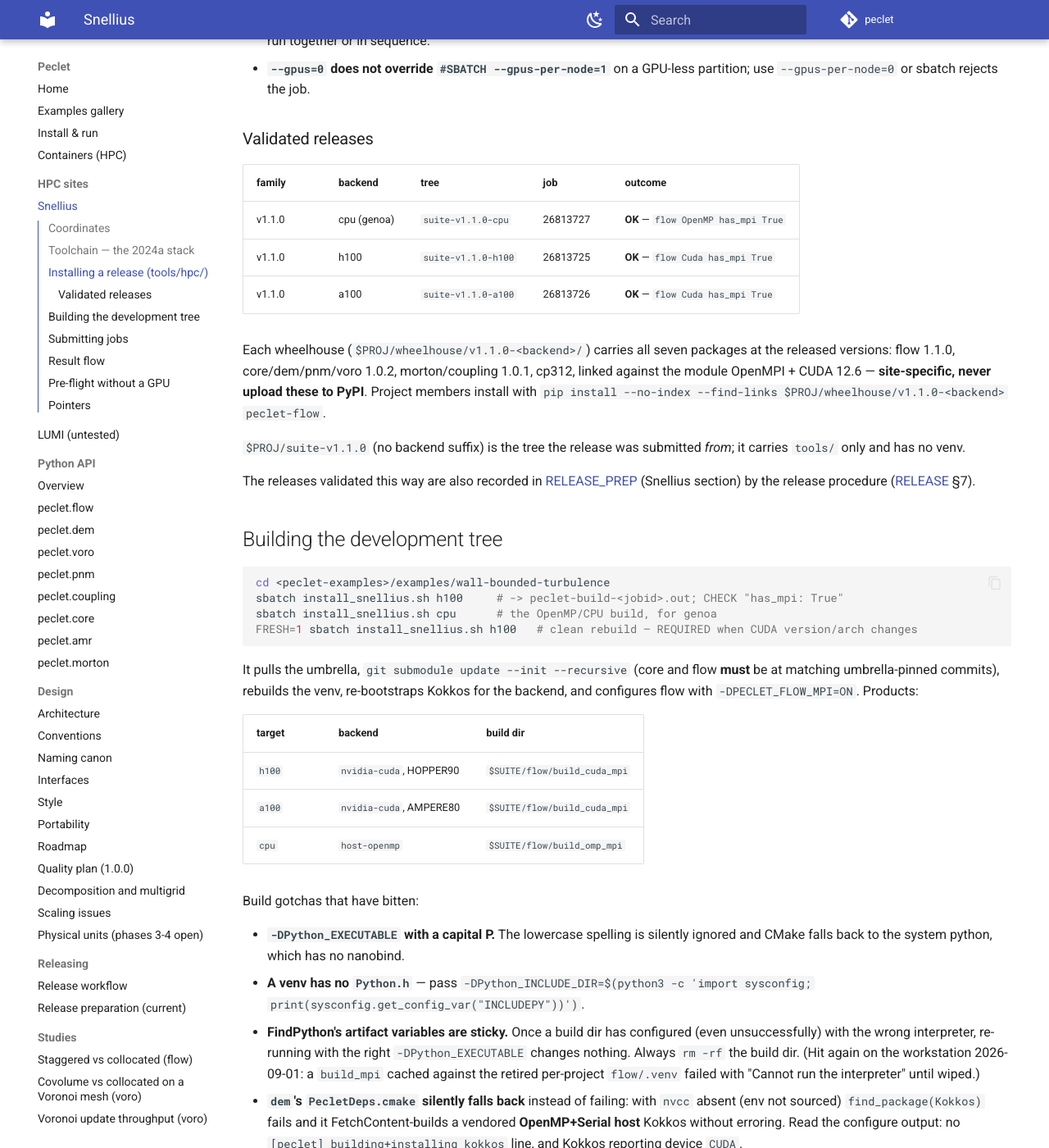
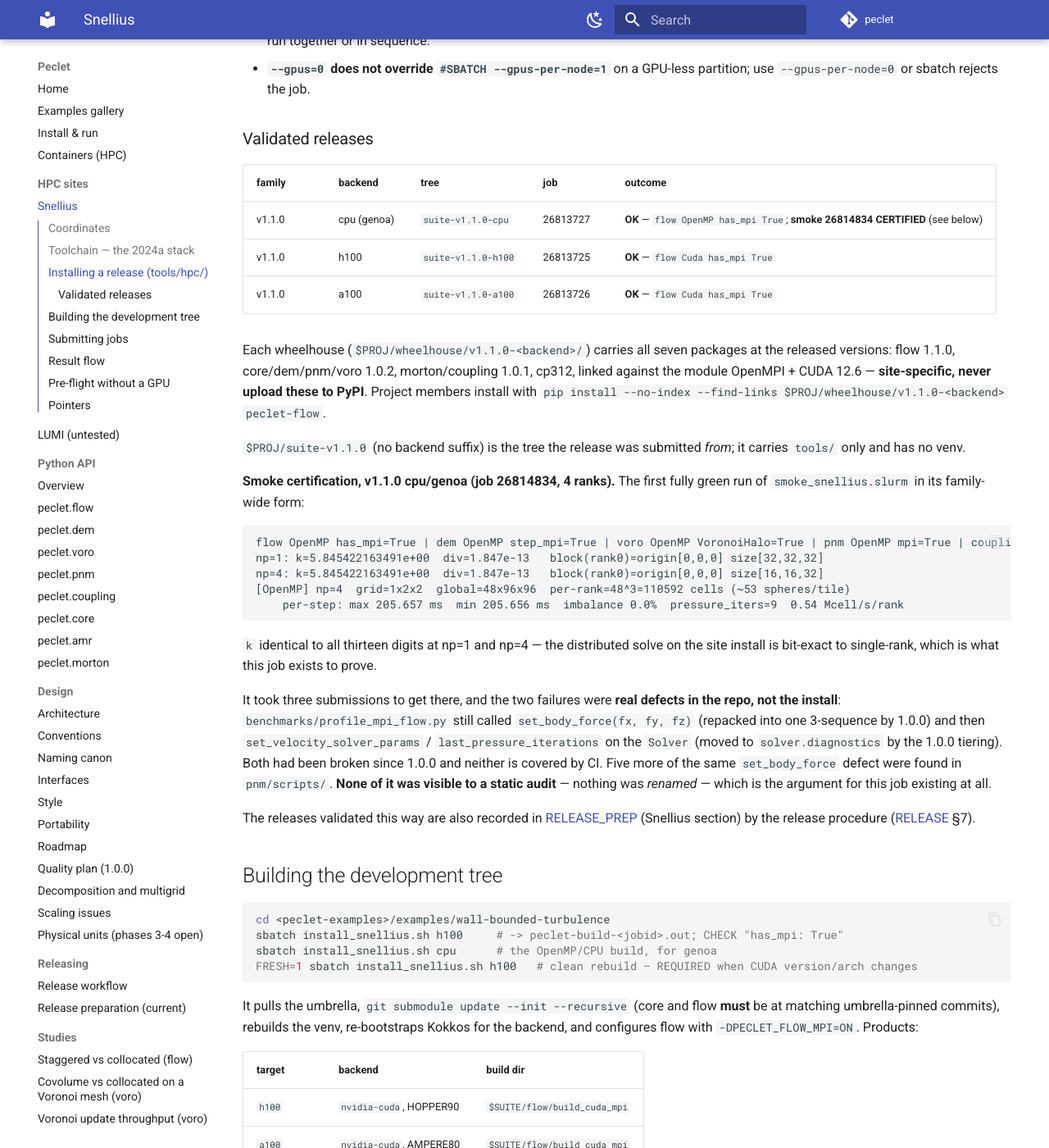
Before and after one commit to computational-chemical-engineering/peclet, an MkDocs documentation site: the page built from docs/SNELLIUS.md, in a window 1280 px wide and 1400 px high, scrolled down 1690 px. Shown: the whole window at 82% size. Built offline with MkDocs 1.6.1 and Material for MkDocs 9.7.7, drawn with Linux system fonts in a browser that asks for light colours; comment, search, counter and statistics services are not loaded.

Commit message:
SNELLIUS: the v1.1.0 cpu smoke certification, with its numbers
Job 26814834 — the first fully green run of smoke_snellius.slurm in its
family-wide form. k = 5.845422163491e+00 at np=1 and np=4, identical to all
thirteen digits: the distributed solve on the site install is bit-exact to
single-rank, which is the whole point of the job.

The record also states what the three submissions cost and why, because the two
failures were defects in the REPO rather than in the install — a repacked
signature and a tier move, both dating to 1.0.0, neither covered by CI, and
neither visible to any static audit because nothing was renamed.

Co-Authored-By: Claude Opus 5 <noreply@anthropic.com>
Claude-Session: https://claude.ai/code/session_015oTxBzztjajN9wPUYRPWaL

````diff
--- a/docs/SNELLIUS.md
+++ b/docs/SNELLIUS.md
@@ -72,7 +72,7 @@ in the script — the recipe above is the corrected one; see [RELEASE](RELEASE.m
 
 | family | backend | tree | job | outcome |
 |---|---|---|---|---|
-| v1.1.0 | cpu (genoa) | `suite-v1.1.0-cpu` | 26813727 | **OK** — `flow OpenMP has_mpi True` |
+| v1.1.0 | cpu (genoa) | `suite-v1.1.0-cpu` | 26813727 | **OK** — `flow OpenMP has_mpi True`; **smoke 26814834 CERTIFIED** (see below) |
 | v1.1.0 | h100 | `suite-v1.1.0-h100` | 26813725 | **OK** — `flow Cuda has_mpi True` |
 | v1.1.0 | a100 | `suite-v1.1.0-a100` | 26813726 | **OK** — `flow Cuda has_mpi True` |
 
@@ -83,6 +83,29 @@ with `pip install --no-index --find-links $PROJ/wheelhouse/v1.1.0-<backend> pecl
 
 `$PROJ/suite-v1.1.0` (no backend suffix) is the tree the release was submitted *from*; it carries
 `tools/` only and has no venv.
+
+**Smoke certification, v1.1.0 cpu/genoa (job 26814834, 4 ranks).** The first fully green run of
+`smoke_snellius.slurm` in its family-wide form:
+
+```
+flow OpenMP has_mpi=True | dem OpenMP step_mpi=True | voro OpenMP VoronoiHalo=True | pnm OpenMP mpi=True | coupling=True
+np=1: k=5.845422163491e+00  div=1.847e-13   block(rank0)=origin[0,0,0] size[32,32,32]
+np=4: k=5.845422163491e+00  div=1.847e-13   block(rank0)=origin[0,0,0] size[16,16,32]
+[OpenMP] np=4  grid=1x2x2  global=48x96x96  per-rank=48^3=110592 cells (~53 spheres/tile)
+    per-step: max 205.657 ms  min 205.656 ms  imbalance 0.0%  pressure_iters=9  0.54 Mcell/s/rank
+```
+
+`k` identical to all thirteen digits at np=1 and np=4 — the distributed solve on the site install is
+bit-exact to single-rank, which is what this job exists to prove.
+
+It took three submissions to get there, and the two failures were **real defects in the repo, not the
+install**: `benchmarks/profile_mpi_flow.py` still called `set_body_force(fx, fy, fz)` (repacked into
+one 3-sequence by 1.0.0) and then `set_velocity_solver_params` / `last_pressure_iterations` on the
+`Solver` (moved to `solver.diagnostics` by the 1.0.0 tiering). Both had been broken since 1.0.0 and
+neither is covered by CI. Five more of the same `set_body_force` defect were found in
+`pnm/scripts/`. **None of it was visible to a static audit** — nothing was *renamed* — which is the
+argument for this job existing at all.
+
 
 The releases validated this way are also recorded in [RELEASE_PREP](RELEASE_PREP.md) (Snellius
 section) by the release procedure ([RELEASE](RELEASE.md) §7).
````
